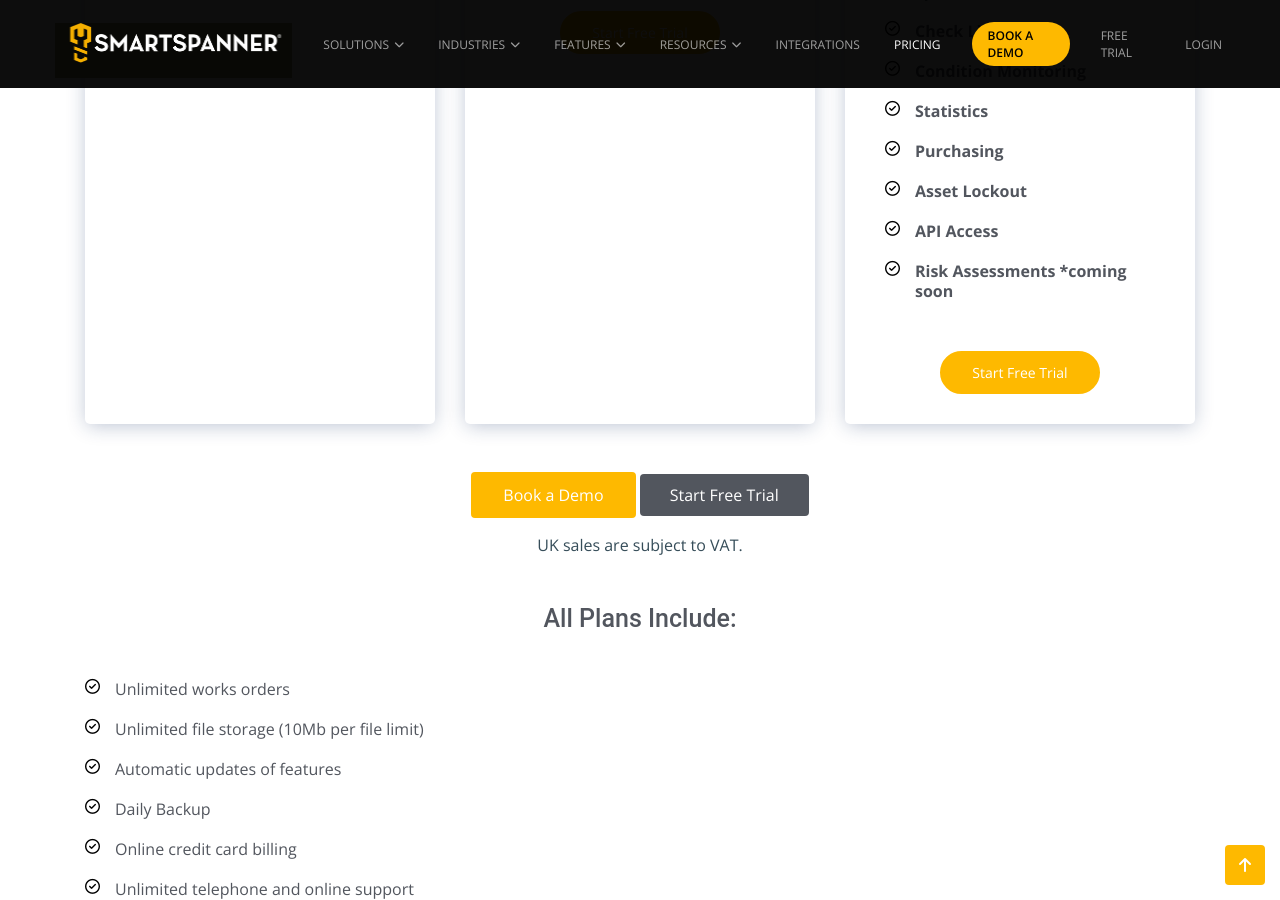
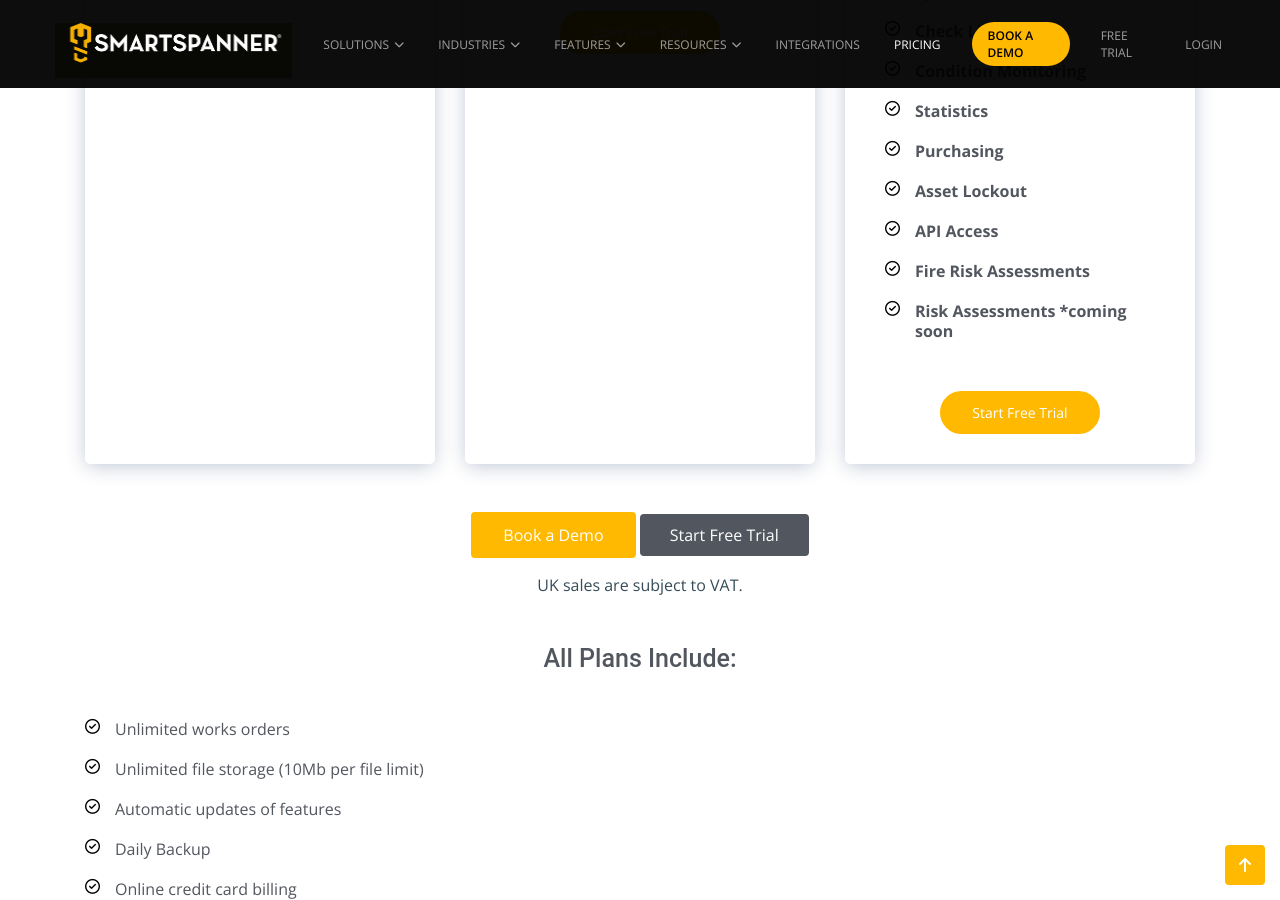
Before and after one commit to smartspanner/smartspanner.com, a Jekyll site: the page built from pricing.html, in a window 1280 px wide and 900 px high, scrolled down 1424 px. Built offline with Jekyll 4.4.1, drawn with Linux system fonts in a browser that asks for light colours.

Commit message:
feat: add Fire Risk Assessments to Advanced plan

```diff
--- a/_data/pricing.yml
+++ b/_data/pricing.yml
@@ -61,6 +61,7 @@
       - Statistics
       - Purchasing
       - Asset Lockout
+      - Fire Risk Assessments
       - "Risk Assessments *coming soon"
 
 all_plans_include:
--- a/pricing.html
+++ b/pricing.html
@@ -98,6 +98,7 @@
             <li><i class="fa-regular fa-circle-check"></i> <strong>Purchasing</strong></li>
             <li><i class="fa-regular fa-circle-check"></i> <strong>Asset Lockout</strong></li>
             <li><i class="fa-regular fa-circle-check"></i> <strong>API Access</strong></li>
+            <li><i class="fa-regular fa-circle-check"></i> <strong>Fire Risk Assessments</strong></li>
             <li><i class="fa-regular fa-circle-check"></i> <strong>Risk Assessments *coming soon</strong></li>
           </ul>
           <div class="text-center" style="margin-top: 20px;">
```
